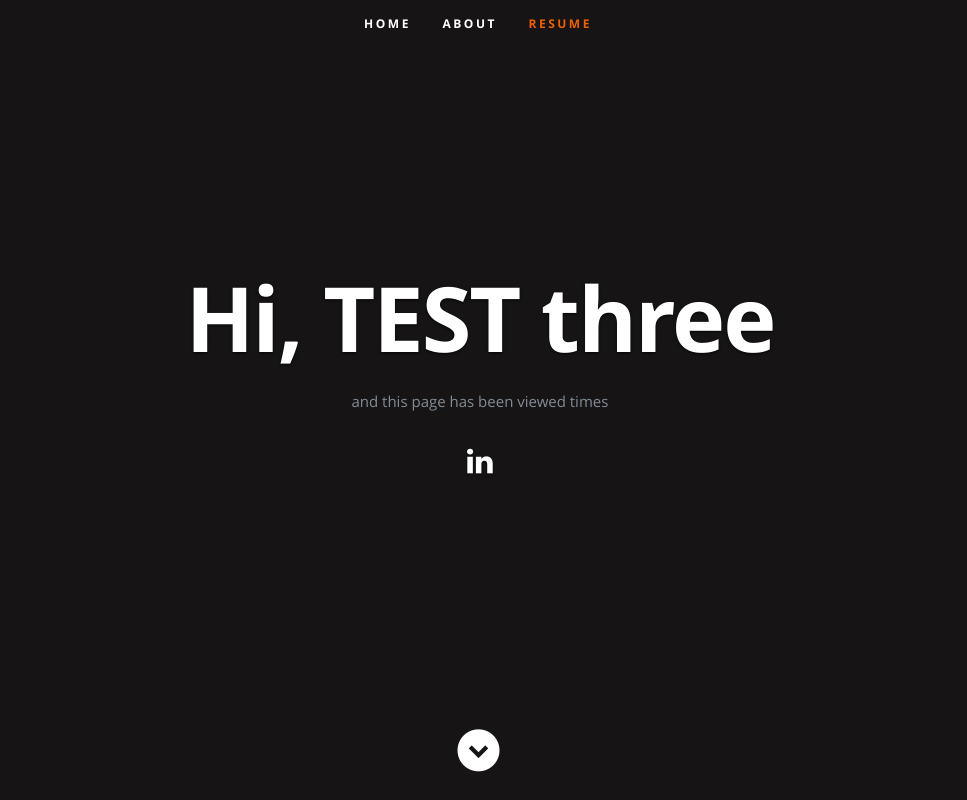
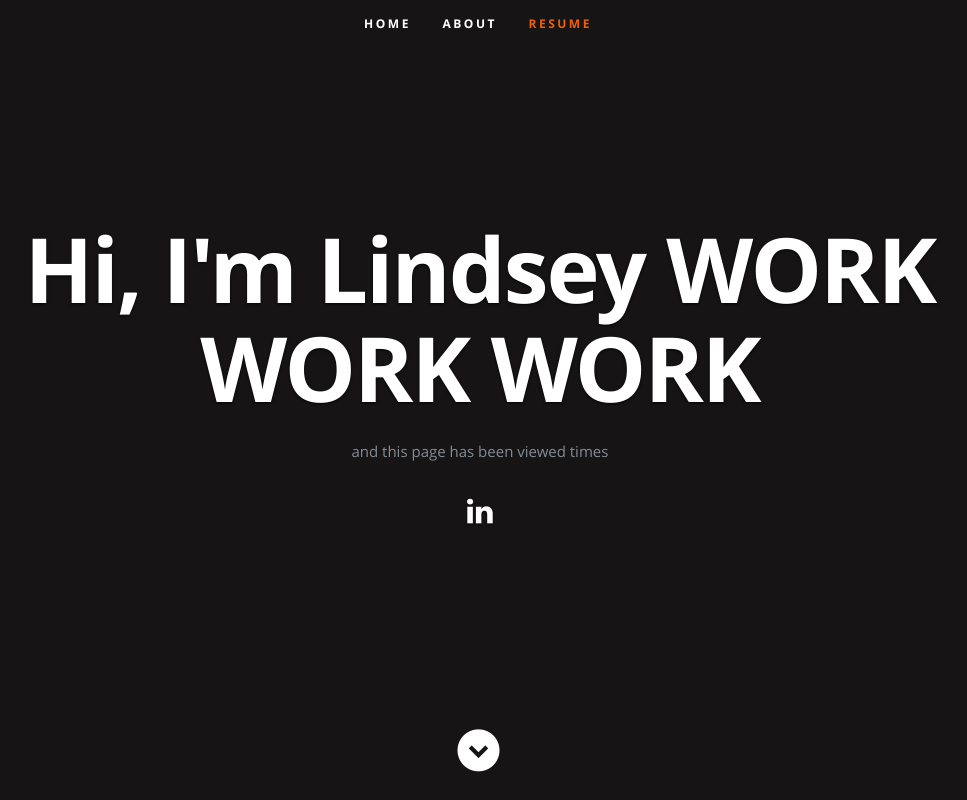
Before and after one commit to ldangelo41/azure-resume, a plain HTML site: page frontend/index.html in a window 1280 px wide. Shown: the top 800 px of the page, without its empty margins (162-1129 px from the left). Drawn offline with nearby package versions, Linux system fonts and the light colour scheme; no server answers.

Commit message:
new html

```diff
--- a/frontend/index.html
+++ b/frontend/index.html
@@ -54,7 +54,7 @@
 
       <div class="row banner">
          <div class="banner-text">
-            <h1 class="responsive-headline">Hi, TEST three</h1>
+            <h1 class="responsive-headline">Hi, I'm Lindsey WORK WORK WORK</h1>
 
             <p>and this page has been viewed <a id="counter"></a> times </p>
             <ul class="social">
```
